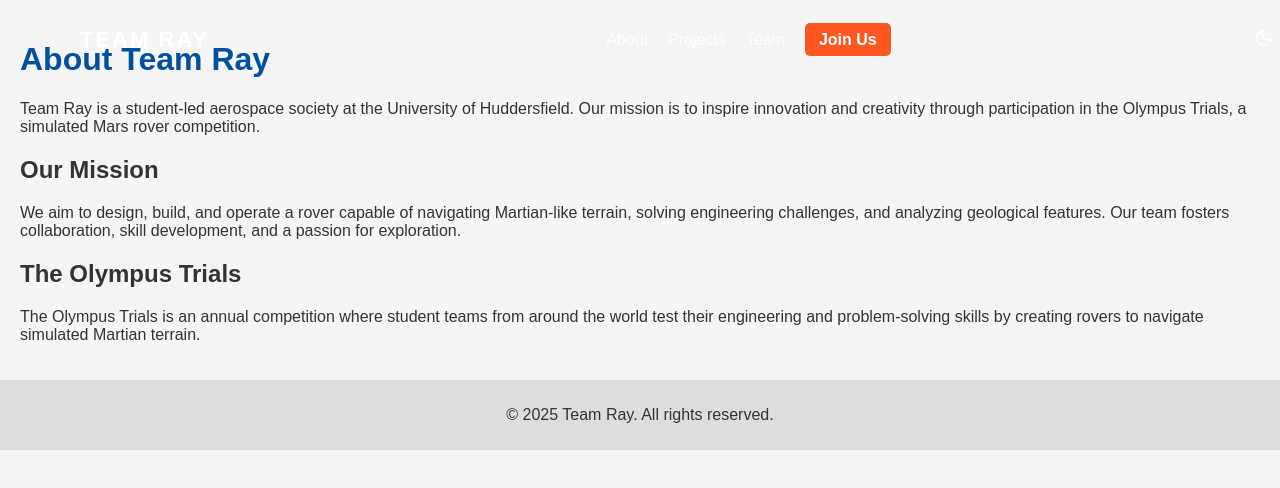
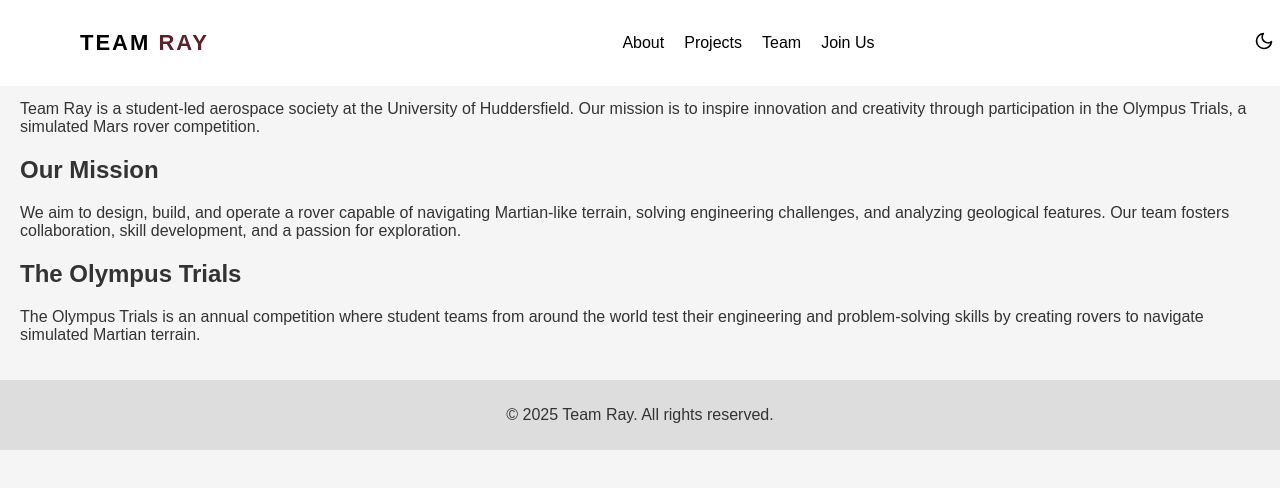
Before and after one commit to Anzerkhan27/Team_ray_frontend, a React (Create React App) app: page /about in a window 1280 px wide. Shown: the top 488 px of the page. Built offline with nearby package versions, Linux system fonts and the light colour scheme.

Commit message:
Dark mode

```diff
--- a/src/components/NavBar.css
+++ b/src/components/NavBar.css
@@ -1,20 +1,44 @@
-/* Navbar General */
+/* General Navbar */
 .navbar {
     position: fixed;
     top: 0;
     left: 0;
     width: 100%;
-    padding: 15px 40px;
+    padding: 18px 40px; /* Default padding */
     display: flex;
     justify-content: center;
     align-items: center;
-    transition: background 0.3s ease, box-shadow 0.3s ease;
+    transition: all 0.3s ease;
     z-index: 1000;
+    background-color: white; /* Light mode default */
 }
 
+/* Maroon color for "RAY" */
+.logo-maroon {
+    color: #5E2129; /* Deep Maroon */
+    font-weight: bold;
+}
+
+/* Dark Mode - Keep "RAY" Maroon */
+.dark-mode .logo-maroon {
+    color: #5E2129;
+}
+
+
+/* Dark Mode Navbar */
+.dark-mode .navbar {
+    background-color: black; /* Keep it black in dark mode */
+}
+
+/* Navbar When Scrolled (Thinner) */
 .navbar.scrolled {
-    background: rgba(0, 0, 0, 0.85);
-    box-shadow: 0 2px 10px rgba(0, 0, 0, 0.2);
+    padding: 5px 40px; /* Reduce height */
+    box-shadow: 0 2px 10px rgba(0, 0, 0, 0.1); /* Subtle shadow */
+}
+
+/* Dark Mode Scrolled */
+.dark-mode .navbar.scrolled {
+    box-shadow: 0 2px 10px rgba(255, 255, 255, 0.1); /* Light shadow in dark mode */
 }
 
 /* Navbar Container */
@@ -30,14 +54,26 @@
 .logo {
     font-size: 22px;
     font-weight: bold;
-    color: white;
+    color: black;
     text-decoration: none;
     letter-spacing: 2px;
     transition: color 0.3s ease;
 }
 
-.logo:hover {
-    color: #ff5722;
+/* Dark Mode Logo */
+.dark-mode .logo {
+    color: white;
+}
+
+/* Logo Image */
+.navbar-logo {
+    height: 40px; /* Default size */
+    transition: height 0.3s ease; /* Smooth shrink effect */
+}
+
+/* Shrink Logo When Scrolled */
+.navbar.scrolled .navbar-logo {
+    height: 30px; /* Smaller logo */
 }
 
 /* Navigation Links */
@@ -52,18 +88,24 @@
 }
 
 .nav-links a {
-    color: white;
+    color: black;
     text-decoration: none;
     transition: color 0.3s ease;
 }
 
+/* Dark Mode nav links */
+.dark-mode .nav-links a {
+    color: white;
+}
+
+/* Hover Effect */
 .nav-links a:hover {
-    color: #ff5722;
+    color: #5E2129; /* Deep Maroon */
 }
 
 /* Join Us Button */
 .join-btn {
-    background-color: #ff5722;
+    background-color: #5E2129; /* Deep Maroon */
     color: white;
     padding: 8px 14px;
     border-radius: 5px;
@@ -71,38 +113,22 @@
     transition: all 0.3s ease;
 }
 
+/* Join Us Button Hover */
 .join-btn:hover {
-    background-color: #e64a19;
+    background-color: #44151b; /* Darker Maroon */
 }
 
 /* Dark Mode Toggle */
 .dark-mode-toggle {
     background: transparent;
     border: none;
-    color: white;
+    color: black;
     cursor: pointer;
     font-size: 20px;
     transition: color 0.3s ease;
 }
 
-.dark-mode-toggle:hover {
-    color: #ff5722;
-}
-
-/* Dark Mode Styling */
-.dark-mode {
-    background-color: #111;
+/* Dark Mode Toggle in Dark Mode */
+.dark-mode .dark-mode-toggle {
     color: white;
 }
-
-.dark-mode .navbar.scrolled {
-    background: rgba(255, 255, 255, 0.1);
-}
-
-.dark-mode .nav-links a {
-    color: white;
-}
-
-.dark-mode .nav-links a:hover {
-    color: #ff5722;
-}
--- a/src/components/NavBar.js
+++ b/src/components/NavBar.js
@@ -30,14 +30,16 @@ const NavBar = () => {
         <nav className={`navbar ${isScrolled ? "scrolled" : ""}`}>
             <div className="navbar-container">
                 {/* Logo */}
-                <Link to="/" className="logo">TEAM RAY</Link>
+                <Link to="/" className="logo">
+                    TEAM <span className="logo-maroon">RAY</span>
+                </Link>
 
                 {/* Navigation Links */}
                 <ul className="nav-links">
                     <li><Link to="/about">About</Link></li>
                     <li><Link to="/projects">Projects</Link></li>
                     <li><Link to="/members">Team</Link></li>
-                    <li><Link to="/join" className="join-btn">Join Us</Link></li>
+                    <li><Link to="/join">Join Us</Link></li>
                 </ul>
 
                 {/* Dark Mode Toggle */}
--- a/src/pages/Home.css
+++ b/src/pages/Home.css
@@ -1,14 +1,17 @@
+/* Home Page General */
 .home-container {
     position: relative;
     height: 100vh;
     display: flex;
     justify-content: center;
     align-items: center;
-    color: white;
     text-align: center;
     font-family: "Poppins", sans-serif;
+    background-color: white; /* Light mode background */
+    transition: background 0.3s ease;
 }
 
+/* Background Video */
 .background-video {
     position: absolute;
     top: 0;
@@ -19,32 +22,54 @@
     z-index: -1;
 }
 
+/* Dark Mode Background */
+.dark-mode .home-container {
+    background-color: black;
+}
+
+/* Hero Content */
 .hero-content {
     z-index: 1;
     position: relative;
     max-width: 800px;
 }
 
+/* Hero Title */
 .hero-content h1 {
     font-size: 3rem;
     font-weight: bold;
     margin-bottom: 10px;
+    color: black; /* Light mode text */
 }
 
+/* Dark Mode Text */
+.dark-mode .hero-content h1 {
+    color: white;
+}
+
+/* Hero Subtitle */
 .hero-content p {
     font-size: 1.2rem;
     margin-bottom: 20px;
+    color: #666; /* Light mode text */
 }
 
+/* Dark Mode Subtitle */
+.dark-mode .hero-content p {
+    color: #ddd;
+}
+
+/* Buttons */
 .cta-buttons {
     display: flex;
     justify-content: center;
     gap: 20px;
 }
 
+/* Button Styling */
 .btn {
     padding: 12px 24px;
-    background-color: #ff5722;
+    background-color: #5E2129; /* Deep Maroon */
     color: white;
     border-radius: 8px;
     text-decoration: none;
@@ -52,26 +77,43 @@
     transition: all 0.3s ease;
 }
 
+/* Button Hover */
 .btn:hover {
-    background-color: #e64a19;
+    background-color: #44151b;
 }
 
+/* Secondary Button */
 .btn-secondary {
     background-color: transparent;
-    border: 2px solid white;
+    border: 2px solid black;
     padding: 10px 22px;
-}
-
-.btn-secondary:hover {
-    background-color: white;
     color: black;
 }
 
+/* Secondary Button in Dark Mode */
+.dark-mode .btn-secondary {
+    border-color: white;
+    color: white;
+}
+
+/* Hover Effect for Secondary Button */
+.btn-secondary:hover {
+    background-color: black;
+    color: white;
+}
+
+/* Scroll Down Indicator */
 .scroll-down {
     position: absolute;
     bottom: 20px;
     font-size: 18px;
     animation: bounce 2s infinite;
+    color: black;
+}
+
+/* Dark Mode Scroll Down */
+.dark-mode .scroll-down {
+    color: white;
 }
 
 @keyframes bounce {
```
Also changed, not shown: public/dark_cover.png (added), public/light_cover.png (added).
